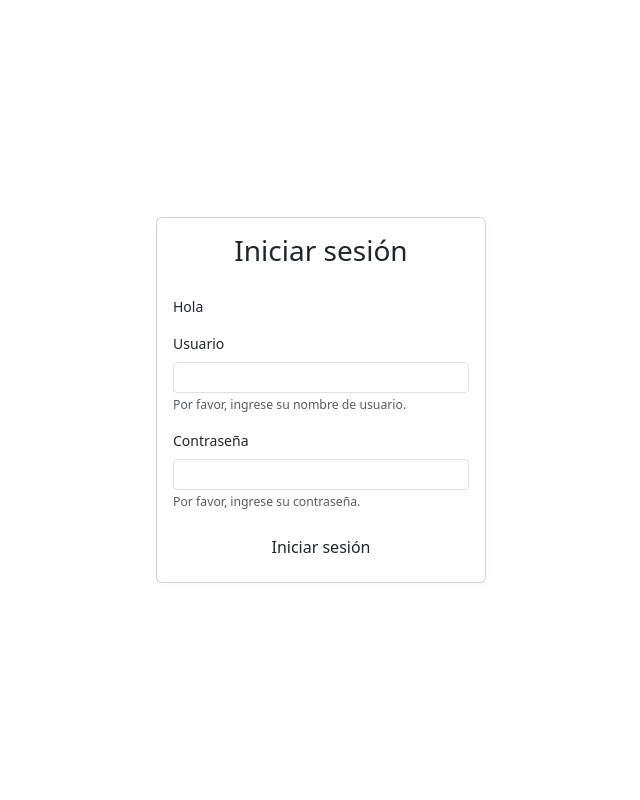
After one commit to Razphel/RetoBonApetit, a PHP site: page /sesion.html in a window 1280 px wide. The commit adds this page. Shown: the whole page, without its empty margins (319-959 px from the left). Run offline with PHP 8.4, Linux system fonts and the light colour scheme.

Commit message:
final folder organization structure

```diff
--- a/assets/css/styles.css
+++ b/assets/css/styles.css
@@ -227,7 +227,6 @@ input::placeholder {
 /* ! Revisar estos estilos container y card */
 .container {
     height: 100vh;
-    width: 100%;
     display: flex;
     align-items: center;
     justify-content: center;
--- a/assets/php/controlUsuario.php
+++ b/assets/php/controlUsuario.php
@@ -5,7 +5,7 @@ header('Expires: Mon, 26 Jul 1997 05:00:00 GMT');
 
 // Indicamos  al navegador que va a recibir contenido JSON
 header("Content-Type: application/json");
-include_once "./BD.class.php";
+include_once "./BD.php";
 
 $usuario = BD::consultaUsuario();
 
--- a/html/plantilla.html
+++ b/html/plantilla.html
@@ -5,6 +5,8 @@
     <meta charset="UTF-8">
     <meta name="viewport" content="width=device-width, initial-scale=1.0">
     <title>Inicio</title>
+    <!-- Enlace a la hoja de estilos CSS -->
+    <link rel="stylesheet" href="../css/styles.css">
     <!-- Enlace a Boxicons CSS -->
     <link href='https://unpkg.com/boxicons@2.1.4/css/boxicons.min.css' rel='stylesheet'>
     <!-- Enlace a Bootstrap CSS -->
@@ -12,8 +14,6 @@
         integrity="sha384-T3c6CoIi6uLrA9TneNEoa7RxnatzjcDSCmG1MXxSR1GAsXEV/Dwwykc2MPK8M2HN" crossorigin="anonymous">
     <!-- Enlace a iconos de Bootstrap CSS -->
     <link href="https://cdn.jsdelivr.net/npm/bootstrap-icons/font/bootstrap-icons.css" rel="stylesheet">
-    <!-- Enlace a la hoja de estilos CSS -->
-    <link rel="stylesheet" href="../css/styles.css">
 </head>
 
 <body>
--- /dev/null
+++ b/sesion.html
@@ -0,0 +1,44 @@
+<!DOCTYPE html>
+<html lang="en">
+
+<head>
+    <meta charset="UTF-8">
+    <meta name="viewport" content="width=device-width, initial-scale=1.0">
+    <title>Iniciar sesión</title>
+    <!-- Enlace a la hoja de estilos CSS -->
+    <link rel="stylesheet" href="../assets/css/styles.css">
+    <!-- Enlace a Bootstrap CSS -->
+    <link href="https://cdn.jsdelivr.net/npm/bootstrap@5.3.2/dist/css/bootstrap.min.css" rel="stylesheet" integrity="sha384-T3c6CoIi6uLrA9TneNEoa7RxnatzjcDSCmG1MXxSR1GAsXEV/Dwwykc2MPK8M2HN" crossorigin="anonymous">
+    <!-- JQuery -->
+    <script src="https://ajax.googleapis.com/ajax/libs/jquery/3.7.1/jquery.min.js"></script>
+    <!-- Mi Script -->
+    <script src="../src/usuario/php/consultaUsuario.php"></script>
+</head>
+
+<body>
+    <div class="container">
+        <div class="card login-form">
+            <div class="card-body">
+                <h3 class="card-title text-center">Iniciar sesión</h3>
+                <p>Hola</p>
+                <div class="card-text">
+                    <form id="login" class="login">
+                        <div class="mb-3">
+                            <label for="nombreUsuario" class="form-label">Usuario</label>
+                            <input type="text" class="form-control form-control-sm" id="nombreUsuario" aria-describedby="emailHelp">
+                            <small id="userHelp" class="form-text text-muted">Por favor, ingrese su nombre de usuario.</small>
+                        </div>
+                        <div class="mb-3">
+                            <label for="contraseña" class="form-label">Contraseña</label>
+                            <input type="password" class="form-control form-control-sm" id="contraseña">
+                            <small id="passwordHelp" class="form-text text-muted">Por favor, ingrese su contraseña.</small>
+                        </div>
+                        <input type="submit" id="entrar" value="Iniciar sesión" class="btn btn-custom_1 d-block w-100">
+                    </form>
+                </div>
+            </div>
+        </div>
+    </div>
+    <script src="https://cdn.jsdelivr.net/npm/bootstrap@5.3.2/dist/js/bootstrap.bundle.min.js" integrity="sha384-C6RzsynM9kWDrMNeT87bh95OGNyZPhcTNXj1NW7RuBCsyN/o0jlpcV8Qyq46cDfL" crossorigin="anonymous"></script>
+</body>
+</html>
--- a/src/usuario/js/scriptUsuario.js
+++ b/src/usuario/js/scriptUsuario.js
@@ -8,11 +8,11 @@ function principal() {
 
         //Si por alguna razon no hay nada en el nombre, redirecciona al login.
         if (usuarioActual.nombre == "") {
-            window.location.replace("../../inicio.html");
+            window.location.replace("../sesion.html");
         }
     } else {
         //Si no existe la sesion redirecciona al login.
-        window.location.replace("../../inicio.html");
+        window.location.replace("../sesion.html");
     }
 
     //Boton para cerrar la sesion y redireccionar a la pagina de inicio.
@@ -26,7 +26,7 @@ function cerrarSesion() {
     localStorage.removeItem("usuario");
 
     setTimeout(function () {
-        window.location.replace("../../inicio.html");
+        window.location.replace("../sesion.html");
     }, 500);
 }
 
--- a/src/usuario/php/consultaUsuario.php
+++ b/src/usuario/php/consultaUsuario.php
@@ -1,5 +1,5 @@
 <?php
-include_once "../../php/BD.class.php";
+include_once "../../php/BD.php";
 // Para que el navegador no haga cache (fecha de expiración menor a la actual)
 header('Cache-Control: no-cache, must-revalidate');
 header('Expires: Mon, 26 Jul 1997 05:00:00 GMT');
```
Also changed, not shown: html/sesion.html (deleted, +0 -49 lines), assets/php/BD.php (renamed from assets/php/BD.class.php).
